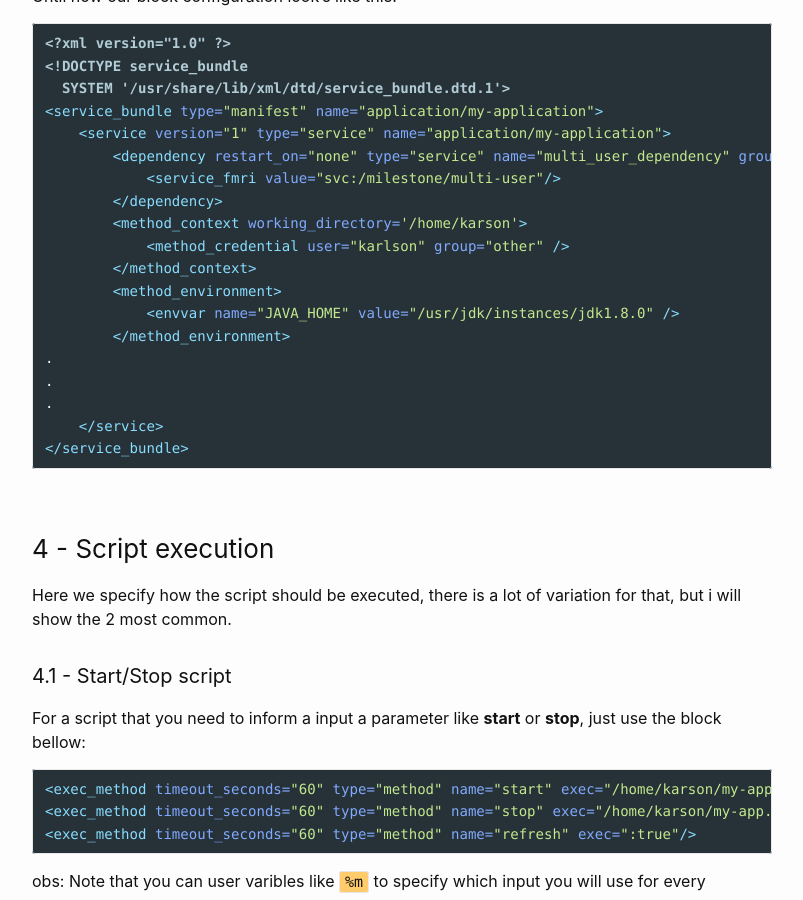
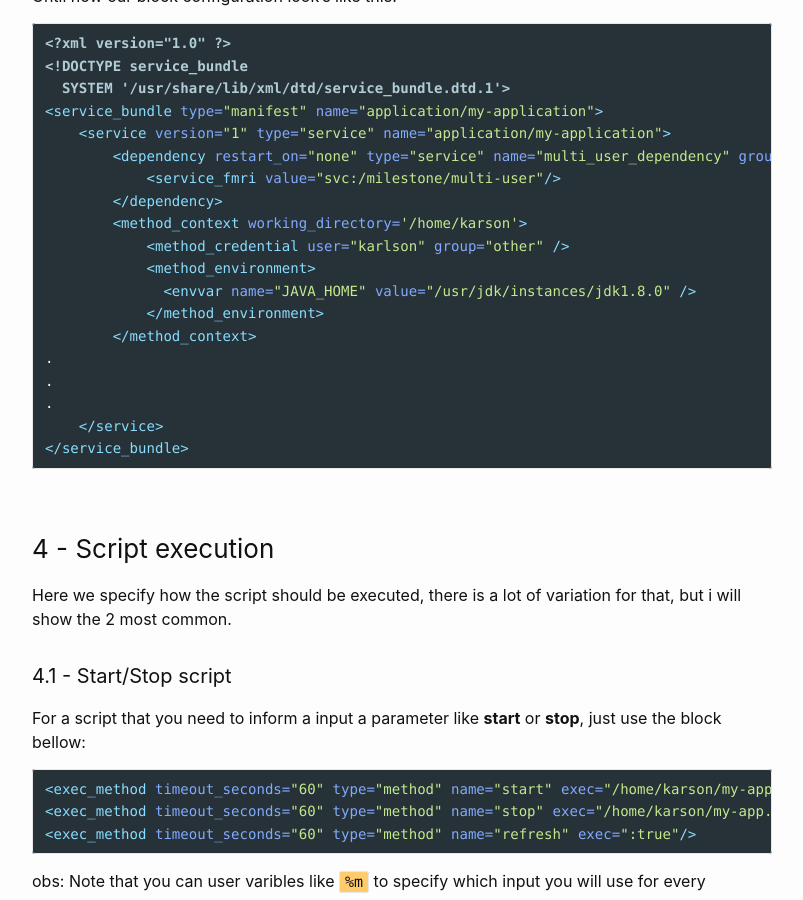
Before and after one commit to brenocrs/brenocrs.github.io, a Jekyll site: the page built from _posts/2020-08-16-registering-Solaris-SMF.md, in a window 1280 px wide and 900 px high, scrolled down 3198 px. Shown: the whole window, without its empty margins (238-1041 px from the left). Built offline with Jekyll 4.4.1, drawn with Linux system fonts in a browser that asks for light colours; some of the changed text lies outside the part shown.

Commit message:
fixing the method context

```diff
--- a/_posts/2020-08-16-registering-Solaris-SMF.md
+++ b/_posts/2020-08-16-registering-Solaris-SMF.md
@@ -136,10 +136,10 @@ Until now our block configuration look's like this.
         </dependency>
         <method_context working_directory='/home/karson'>
             <method_credential user="karlson" group="other" />
+            <method_environment>
+              <envvar name="JAVA_HOME" value="/usr/jdk/instances/jdk1.8.0" />
+            </method_environment>
         </method_context>
-        <method_environment>
-            <envvar name="JAVA_HOME" value="/usr/jdk/instances/jdk1.8.0" />
-        </method_environment>
 .
 .
 .
@@ -202,10 +202,10 @@ Finaly our app will be configured in the my-app.xml file as a deamon service, so
         </dependency>
         <method_context working_directory='/home/karson'>
             <method_credential user="karlson" group="other" />
+            <method_environment>
+              <envvar name="JAVA_HOME" value="/usr/jdk/instances/jdk1.8.0" />
+            </method_environment>
         </method_context>
-        <method_environment>
-            <envvar name="JAVA_HOME" value="/usr/jdk/instances/jdk1.8.0" />
-        </method_environment>
         <exec_method timeout_seconds="60" type="method" name="start" exec="/home/karson/my-app.sh -c /home/karson/my-app.conf"/>
         <exec_method timeout_seconds="60" type="method" name="stop" exec=":kill"/>
         <exec_method timeout_seconds="60" type="method" name="refresh" exec=":true"/>
```
